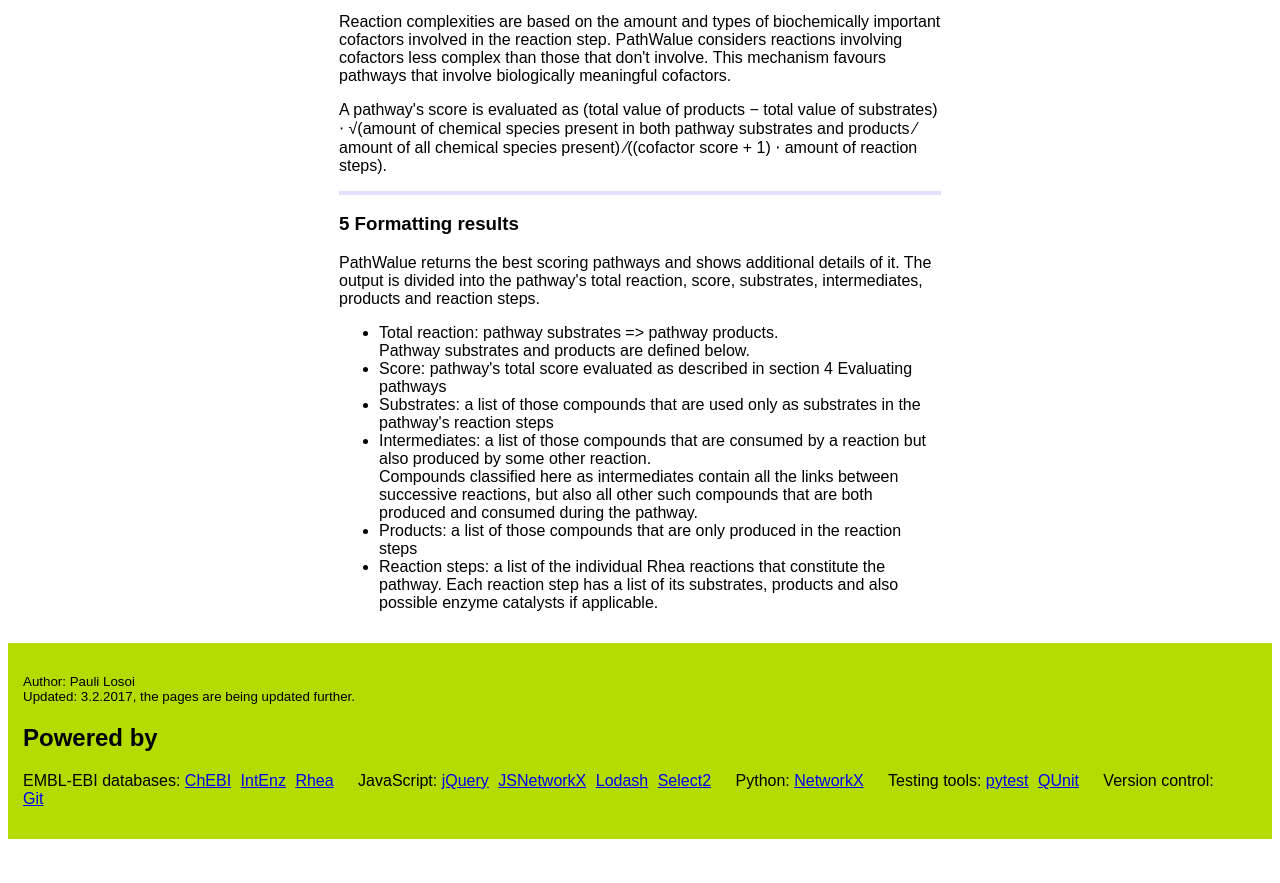
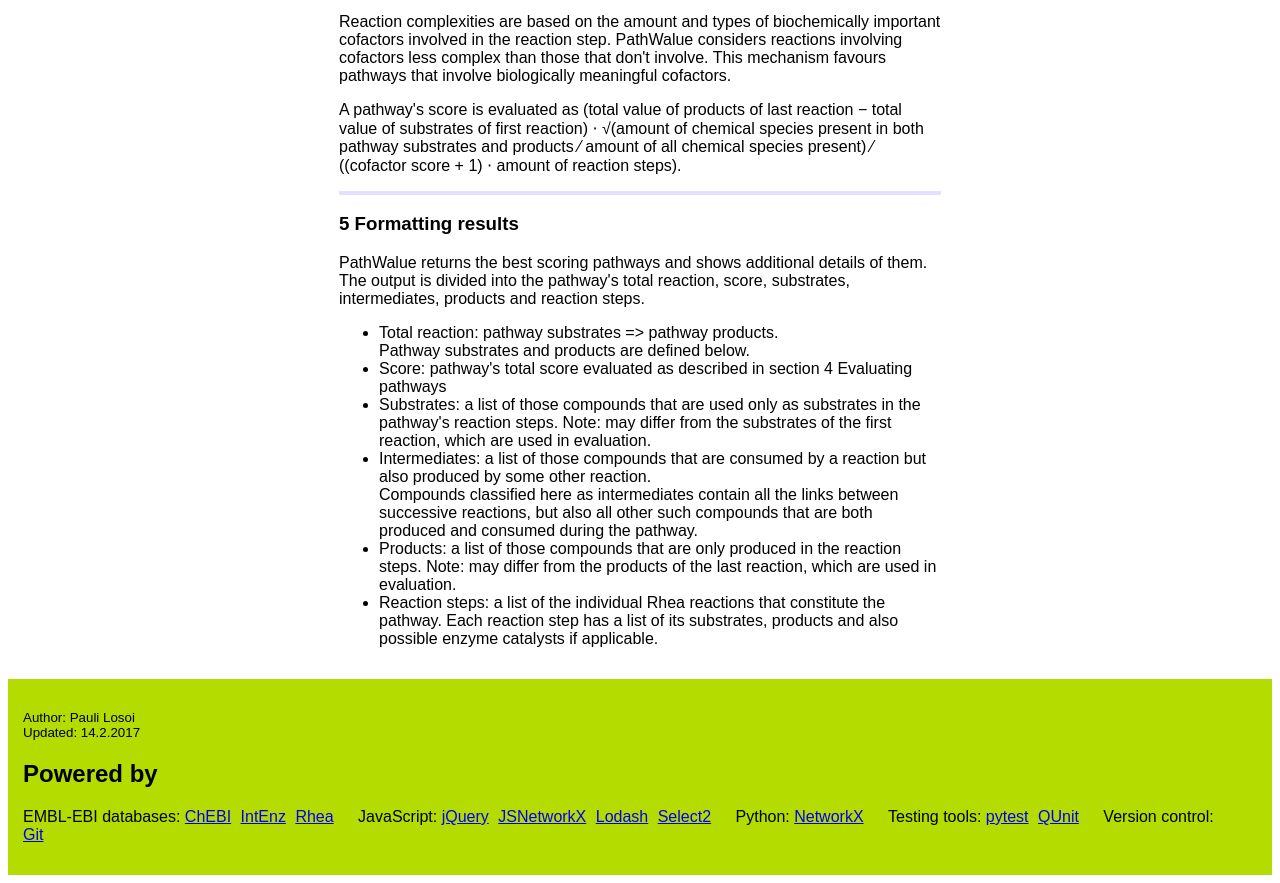
Before and after one commit to LosoiP/pathwalue, a plain HTML site: page details.html in a window 1280 px wide. Shown: the part 2750-3633 px from the top of the page. Before the commit the page ends 3597 px from the top, so only its background shows below. Drawn offline with Linux system fonts and the light colour scheme.

Commit message:
Updated rest of details.

```diff
--- a/details.html
+++ b/details.html
@@ -180,7 +180,7 @@ PathWalue considers reactions involving cofactors less complex than those that d
 This mechanism favours pathways that involve biologically meaningful cofactors.
 </p>
 <p>
-A pathway's score is evaluated as (total value of products &minus; total value of substrates) &sdot; &radic;(amount of chemical species present in both pathway substrates and products &frasl; amount of all chemical species present) &frasl;((cofactor score + 1) &sdot; amount of reaction steps).
+A pathway's score is evaluated as (total value of products of last reaction &minus; total value of substrates of first reaction) &sdot; &radic;(amount of chemical species present in both pathway substrates and products &frasl; amount of all chemical species present) &frasl;((cofactor score + 1) &sdot; amount of reaction steps).
 </p>
 
 
@@ -189,16 +189,16 @@ A pathway's score is evaluated as (total value of products &minus; total value o
 
 <h3>5 Formatting results</h3>
 <p>
-PathWalue returns the best scoring pathways and shows additional details of it.
+PathWalue returns the best scoring pathways and shows additional details of them.
 The output is divided into the pathway's total reaction, score, substrates, intermediates, products and reaction steps.
 <ul>
 <li>Total reaction: pathway substrates => pathway products.
     <br />Pathway substrates and products are defined below.</li>
 <li>Score: pathway's total score evaluated as described in section 4 Evaluating pathways</li>
-<li>Substrates: a list of those compounds that are used only as substrates in the pathway's reaction steps</li>
+<li>Substrates: a list of those compounds that are used only as substrates in the pathway's reaction steps. Note: may differ from the substrates of the first reaction, which are used in evaluation.</li>
 <li>Intermediates: a list of those compounds that are consumed by a reaction but also produced by some other reaction.
     <br />Compounds classified here as intermediates contain all the links between successive reactions, but also all other such compounds that are both produced and consumed during the pathway.</li>
-<li>Products: a list of those compounds that are only produced in the reaction steps</li>
+<li>Products: a list of those compounds that are only produced in the reaction steps. Note: may differ from the products of the last reaction, which are used in evaluation.</li>
 <li>Reaction steps: a list of the individual Rhea reactions that constitute the pathway. Each reaction step has a list of its substrates, products and also possible enzyme catalysts if applicable.</li>
 </ul>
 </p>
@@ -229,7 +229,7 @@ The application has been tested using Firefox 45 and Internet Explorer 11 web br
 
 
 <div class="footer">
-<p><small>Author: Pauli Losoi<br />Updated: 3.2.2017, the pages are being updated further.</small></p>
+<p><small>Author: Pauli Losoi<br />Updated: 14.2.2017</small></p>
 <h2>Powered by</h2>
 <p>
 <ul class="inline">
```
